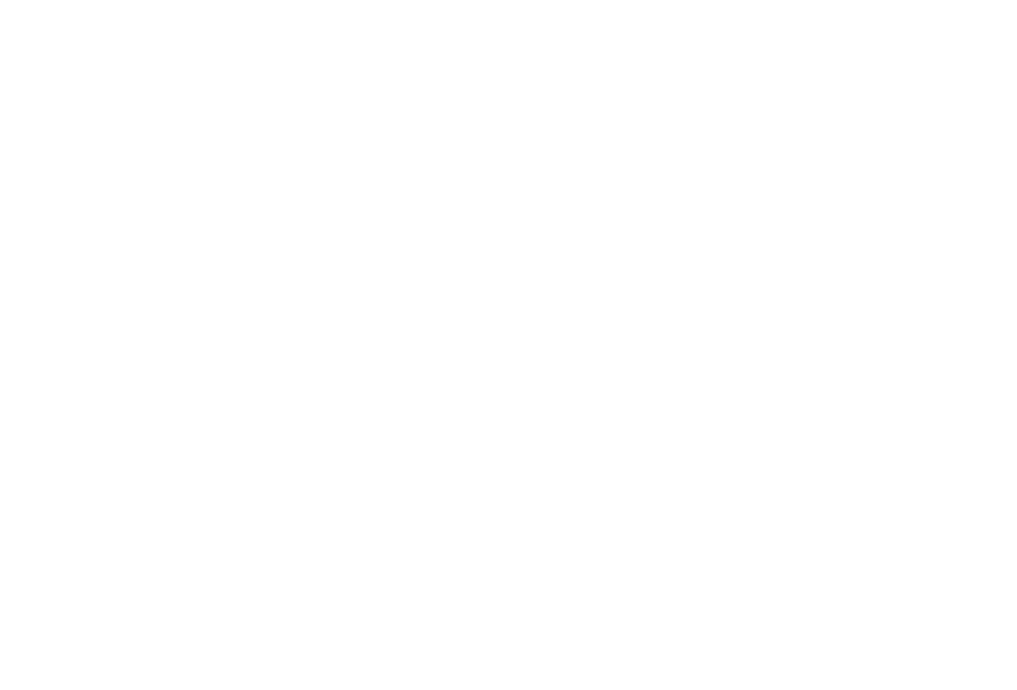
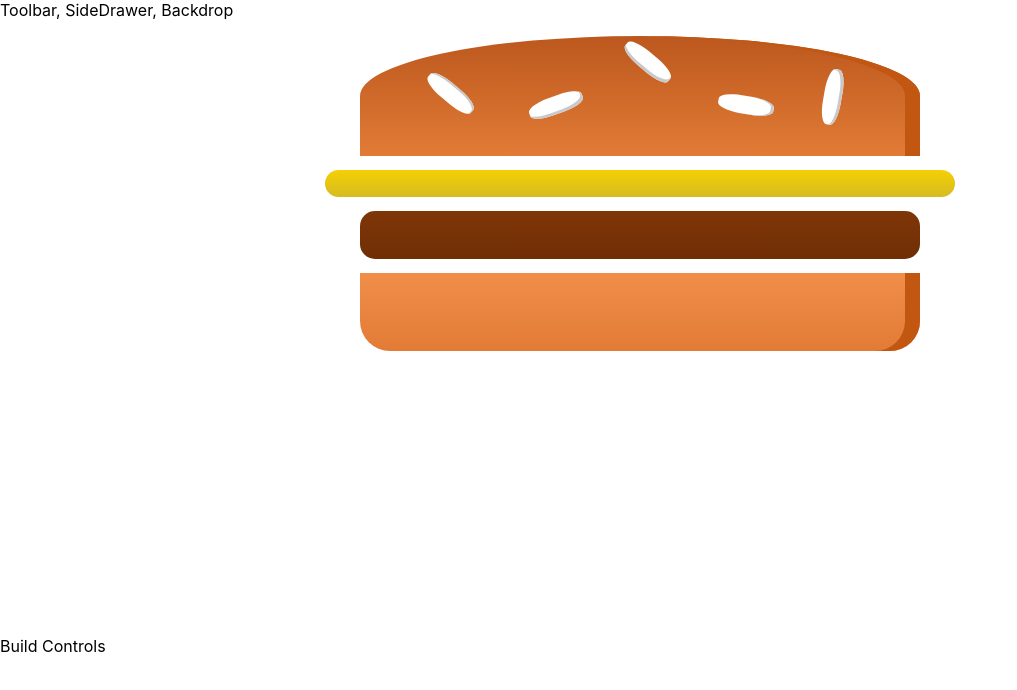
Before and after one commit to Ernyoke/react-burger-builder, a React (Create React App) app: page / in a window 1280 px wide. Shown: the top 690 px of the page, without its empty margins (0-1017 px from the left). Built offline with nearby package versions, Linux system fonts and the light colour scheme.

Commit message:
Added basic components.

```diff
--- a/package.json
+++ b/package.json
@@ -6,6 +6,7 @@
     "@testing-library/jest-dom": "^4.2.4",
     "@testing-library/react": "^9.3.2",
     "@testing-library/user-event": "^7.1.2",
+    "prop-types": "^15.7.2",
     "react": "^16.13.1",
     "react-dom": "^16.13.1",
     "react-scripts": "3.4.1"
--- a/src/App.js
+++ b/src/App.js
@@ -1,9 +1,14 @@
 import React from 'react';
+
+import Layout from './components/Layout/Layout';
+import BurgerBuilder from './containers/BurderBuilder/BurgerBuilder';
 
 function App() {
   return (
     <div>
-
+      <Layout>
+        <BurgerBuilder></BurgerBuilder>
+      </Layout>
     </div>
   );
 }
--- /dev/null
+++ b/src/components/Burger/Burger.js
@@ -0,0 +1,17 @@
+import React from 'react';
+
+import BurgerIngredient from './BurgerIngredient/BurgerIngredient';
+import classes from './Burger.module.css';
+
+const burger = (props) => {
+    return (
+        <div className={classes.Burger}>
+            <BurgerIngredient type="bread-top"></BurgerIngredient>
+            <BurgerIngredient type="cheese"></BurgerIngredient>
+            <BurgerIngredient type="meat"></BurgerIngredient>
+            <BurgerIngredient type="bread-bottom"></BurgerIngredient>
+        </div>
+    )
+};
+
+export default burger;
--- /dev/null
+++ b/src/components/Burger/Burger.module.css
@@ -0,0 +1,31 @@
+.Burger {
+    width: 100%;
+    margin: auto;
+    height: 250px;
+    /* overflow: scroll; */
+    text-align: center;
+    font-weight: bold;
+    font-size: 1.2rem;
+}
+
+
+@media (min-width: 500px) and (min-height: 401px) {
+    .Burger {
+        width: 450px;
+        height: 400px;
+    }
+}
+
+@media (min-width: 500px) and (max-height: 400px) {
+    .Burger {
+        width: 350px;
+        height: 350px;
+    }
+}
+
+@media (min-width: 1000px) and (min-height: 700px) {
+    .Burger {
+        width: 700px;
+        height: 600px;
+    }
+}
--- /dev/null
+++ b/src/components/Burger/BurgerIngredient/BurgerIngredient.js
@@ -0,0 +1,50 @@
+import React from 'react';
+import PropTypes from 'prop-types';
+
+import classes from './BurgerIngredient.module.css';
+
+const burgerIngredient = (props) => {
+    let ingredient = null;
+
+    switch (props.type) {
+        case ('bread-bottom'): {
+            ingredient = <div className={classes.BreadBottom}></div>;
+            break;
+        }
+        case ('bread-top'): {
+            ingredient = (
+                <div className={classes.BreadTop}>
+                    <div className={classes.Seeds1}></div>
+                    <div className={classes.Seeds2}></div>
+                </div>
+            );
+            break;
+        }
+        case ('meat'): {
+            ingredient = <div className={classes.Meat}></div>;
+            break;
+        }
+        case ('cheese'): {
+            ingredient = <div className={classes.Cheese}></div>;
+            break;
+        }
+        case ('salad'): {
+            ingredient = <div className={classes.Salad}></div>;
+            break;
+        }
+        case ('bacon'): {
+            ingredient = <div className={classes.Bacon}></div>;
+            break;
+        }
+        default:
+            ingredient = null;
+    }
+
+    return ingredient;
+};
+
+burgerIngredient.prototype = {
+    type: PropTypes.string.isRequired
+}
+
+export default burgerIngredient;
--- /dev/null
+++ b/src/components/Burger/BurgerIngredient/BurgerIngredient.module.css
@@ -0,0 +1,113 @@
+.BreadBottom {
+    height: 13%;
+    width: 80%;
+    background: linear-gradient(#F08E4A, #e27b36);
+    border-radius: 0 0 30px 30px;
+    box-shadow: inset -15px 0 #c15711;
+    margin: 2% auto;
+}
+
+.BreadTop {
+    height: 20%;
+    width: 80%;
+    background: linear-gradient(#bc581e, #e27b36);
+    border-radius: 50% 50% 0 0;
+    box-shadow: inset -15px 0 #c15711;
+    margin: 2% auto;
+    position: relative;
+}
+
+.Seeds1 {
+    width: 10%;
+    height: 15%;
+    position: absolute;
+    background-color: white;
+    left: 30%;
+    top: 50%;
+    border-radius: 40%;
+    transform: rotate(-20deg);
+    box-shadow: inset -2px -3px #c9c9c9;
+}
+
+.Seeds1:after {
+    content: "";
+    width: 100%;
+    height: 100%;
+    position: absolute;
+    background-color: white;
+    left: -170%;
+    top: -260%;
+    border-radius: 40%;
+    transform: rotate(60deg);
+    box-shadow: inset -1px 2px #c9c9c9;
+  }
+
+.Seeds1:before {
+    content: "";
+    width: 100%;
+    height: 100%;
+    position: absolute;
+    background-color: white;
+    left: 180%;
+    top: -50%;
+    border-radius: 40%;
+    transform: rotate(60deg);
+    box-shadow: inset -1px -3px #c9c9c9;
+  }
+
+  .Seeds2 {
+    width: 10%;
+    height: 15%;
+    position: absolute;
+    background-color: white;
+    left: 64%;
+    top: 50%;
+    border-radius: 40%;
+    transform: rotate(10deg);
+    box-shadow: inset -3px 0 #c9c9c9;
+  }
+
+  .Seeds2:before {
+    content: "";
+    width: 100%;
+    height: 100%;
+    position: absolute;
+    background-color: white;
+    left: 150%;
+    top: -130%;
+    border-radius: 40%;
+    transform: rotate(90deg);
+    box-shadow: inset 1px 3px #c9c9c9;
+  }
+
+
+.Meat {
+    width: 80%;
+    height: 8%;
+    background: linear-gradient(#7f3608, #702e05);
+    margin: 2% auto;
+    border-radius: 15px;
+}
+
+.Cheese {
+    width: 90%;
+    height: 4.5%;
+    margin: 2% auto;
+    background: linear-gradient(#f4d004, #d6bb22);
+    border-radius: 20px;
+}
+
+.Salad {
+    width: 85%;
+    height: 7%;
+    margin: 2% auto;
+    background: linear-gradient(#228c1d, #91ce50);
+    border-radius: 20px;
+}
+
+.Bacon {
+    width: 80%;
+    height: 3%;
+    background: linear-gradient(#bf3813, #c45e38);
+    margin: 2% auto;
+}
--- /dev/null
+++ b/src/components/Layout/Layout.js
@@ -0,0 +1,14 @@
+import React from 'react';
+
+import classes from './Layout.module.css';
+
+const layout = (props) => (
+    <React.Fragment>
+        <div>Toolbar, SideDrawer, Backdrop</div>
+        <main className={classes.Content}>
+            {props.children}
+        </main>
+    </React.Fragment>
+);
+
+export default layout;
--- /dev/null
+++ b/src/components/Layout/Layout.module.css
@@ -0,0 +1,3 @@
+.Content {
+    margin-top: 16px;
+}
--- /dev/null
+++ b/src/containers/BurderBuilder/BurgerBuilder.js
@@ -0,0 +1,20 @@
+import React, { Component } from 'react';
+
+import Burger from '../../components/Burger/Burger';
+
+class BurgerBuilder extends Component {
+    render() {
+        return (
+            <React.Fragment>
+                <div>
+                    <Burger></Burger>
+                </div>
+                <div>
+                    Build Controls
+                </div>
+            </React.Fragment>
+        );
+    }
+}
+
+export default BurgerBuilder;
```
